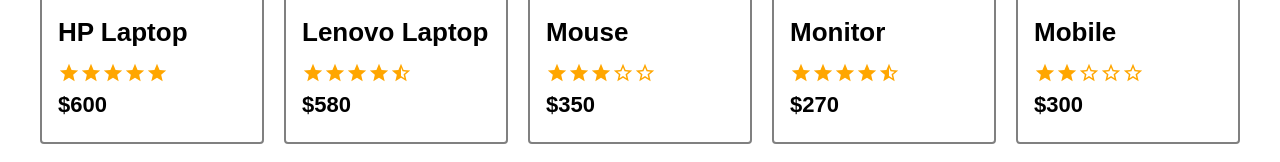
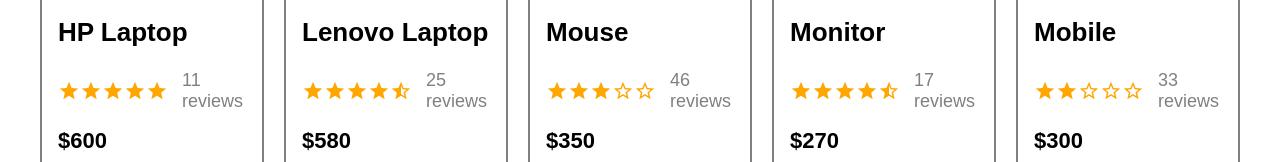
Before and after one commit to DebjitPramanick/Amazon-Clone, a React (Create React App) app in the folder amazon-frontend/: page / in a window 1280 px wide. Shown: the part 371-533 px from the top of the page. Built offline with nearby package versions, Linux system fonts and the light colour scheme.

Commit message:
Version 1

```diff
--- a/amazon-frontend/src/components/App.js
+++ b/amazon-frontend/src/components/App.js
@@ -1,7 +1,8 @@
 import React from 'react'
 import Header from './Header'
 import { BrowserRouter as Router, Switch, Route } from "react-router-dom";
-import ProductList from './ProductList';
+import Home from './Home';
+import ProductPage from './ProductPage'
 
 const App = () => {
     return (
@@ -11,22 +12,17 @@
             <Header/>
 
             <Switch>
-                <Route exact path="/">
-                    {/** */}
-                </Route>
+                <Route exact path="/cart">{/** */}</Route>
+                <Route exact path="/sign-in">{/** */}</Route>
+            </Switch>
 
-                <Route exact path="/cart">
-                    {/** */}
-                </Route>
+            <Route path="/" component={Home}></Route>
+            <Route path="/prodct/:id" component={ProductPage}></Route>
 
-                <Route exact path="/sign-in">
-                    {/** */}
-                </Route>
-            </Switch>
         </Router>
 
 
-        <ProductList/>
+
 
         </>
 
--- /dev/null
+++ b/amazon-frontend/src/components/Home.js
@@ -0,0 +1,12 @@
+import React from 'react'
+import ProductList from './ProductList';
+
+const Home = () => {
+    return (
+        <div>
+            <ProductList/>
+        </div>
+    )
+}
+
+export default Home
--- /dev/null
+++ b/amazon-frontend/src/components/ProductPage.js
@@ -0,0 +1,28 @@
+import React from 'react'
+import {data} from "../data"
+
+const ProductPage = (props) => {
+
+    const product = data.products.find((x) => x.id === props.match.params.id);
+
+    return (
+        (!product)
+        ? <div>Product not found</div>
+        :
+        <div>
+            <div className="row">
+                <div className="col-1">
+                    <img src={product.image} alt=""/>
+                </div>
+                <div className="col-2">
+                    Col1
+                </div>
+                <div className="col-3">
+                    Col1
+                </div>
+            </div>
+        </div>
+    )
+}
+
+export default ProductPage
--- a/amazon-frontend/src/components/Rating.js
+++ b/amazon-frontend/src/components/Rating.js
@@ -7,7 +7,7 @@
 
 const Rating = (props) => {
 
-    const {rating, reviews} = props;
+    const {rating, numRev} = props;
 
     return (
         <div className="rating">
@@ -45,6 +45,8 @@
             ? <StarHalfIcon/>
             : <StarBorderIcon/>
             }
+
+            <p>{numRev} reviews</p>
         </div>
     )
 }
--- a/amazon-frontend/src/styles/Rating.css
+++ b/amazon-frontend/src/styles/Rating.css
@@ -7,3 +7,10 @@
     font-size: 22px !important;
     color: rgb(255, 166, 0) ;
 }
+
+.rating p{
+    margin-left: 14px !important;
+    font-size: 18px !important;
+    color: grey;
+    font-weight: 400 !important;
+}
```
Also changed, not shown: 1 other file (tests, documents, lock files or other folders).
